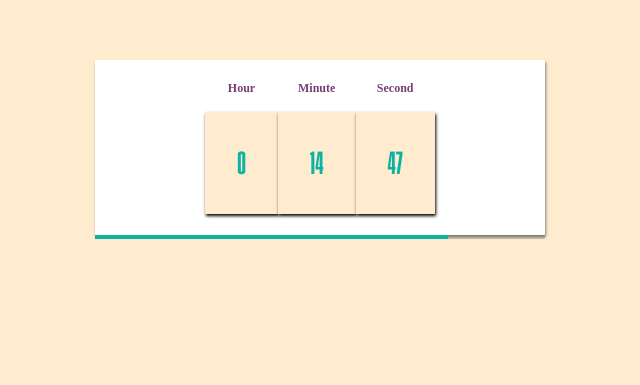
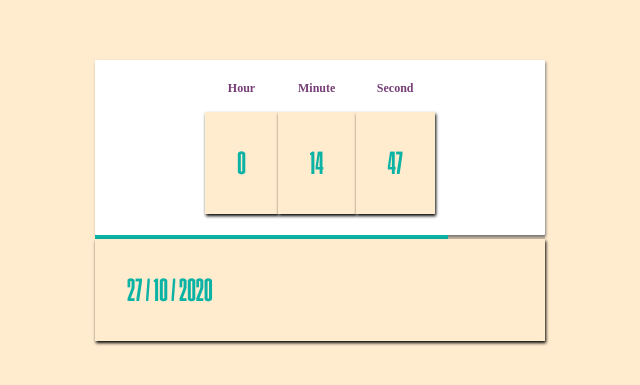
Before and after one commit to ryuzaki979/A-dynamic-watch, a plain HTML site: page dynamic-watch/index.html in a window 1280 px wide. Shown: the part 251-636 px from the top of the page, without its empty margins (320-960 px from the left). Drawn offline with Linux system fonts and the light colour scheme.

Commit message:
added the year section

```diff
--- a/dynamic-watch/app.js
+++ b/dynamic-watch/app.js
@@ -2,6 +2,9 @@ let  hour = document.getElementById('hour');
 let  minute = document.getElementById('minute');
 let  second = document.getElementById('second');
 let  progress = document.getElementById('progress');
+let  showDay = document.getElementById('showDay');
+let  showMonth = document.getElementById('showMonth');
+let  showYear = document.getElementById('showYear');
 
 function getTime(){
     let time = new Date;
@@ -12,6 +15,12 @@ function getTime(){
     let sec = time.getSeconds();
     second.innerText= sec;
     progress.style.width = (sec/60) * 100 + '%';
+    let day= time.getDate();
+    showDay.innerText = day;
+    let month = time.getMonth();
+    showMonth.innerText= month;
+    let year = time.getFullYear();
+    showYear.innerText = year;
 }
 
 setInterval(getTime,1000);
--- a/dynamic-watch/index.html
+++ b/dynamic-watch/index.html
@@ -27,6 +27,12 @@
         <div class="progress" id="progress">
 
         </div>
+        <div class="day">
+            <p>
+                <span id="showDay"></span>
+                <span> /</span> <span id="showMonth"> </span>
+                <span> /</span> <span id="showYear"></span></p>
+        </div>
     </div>
     <script src="app.js"></script>
 </body>
```
